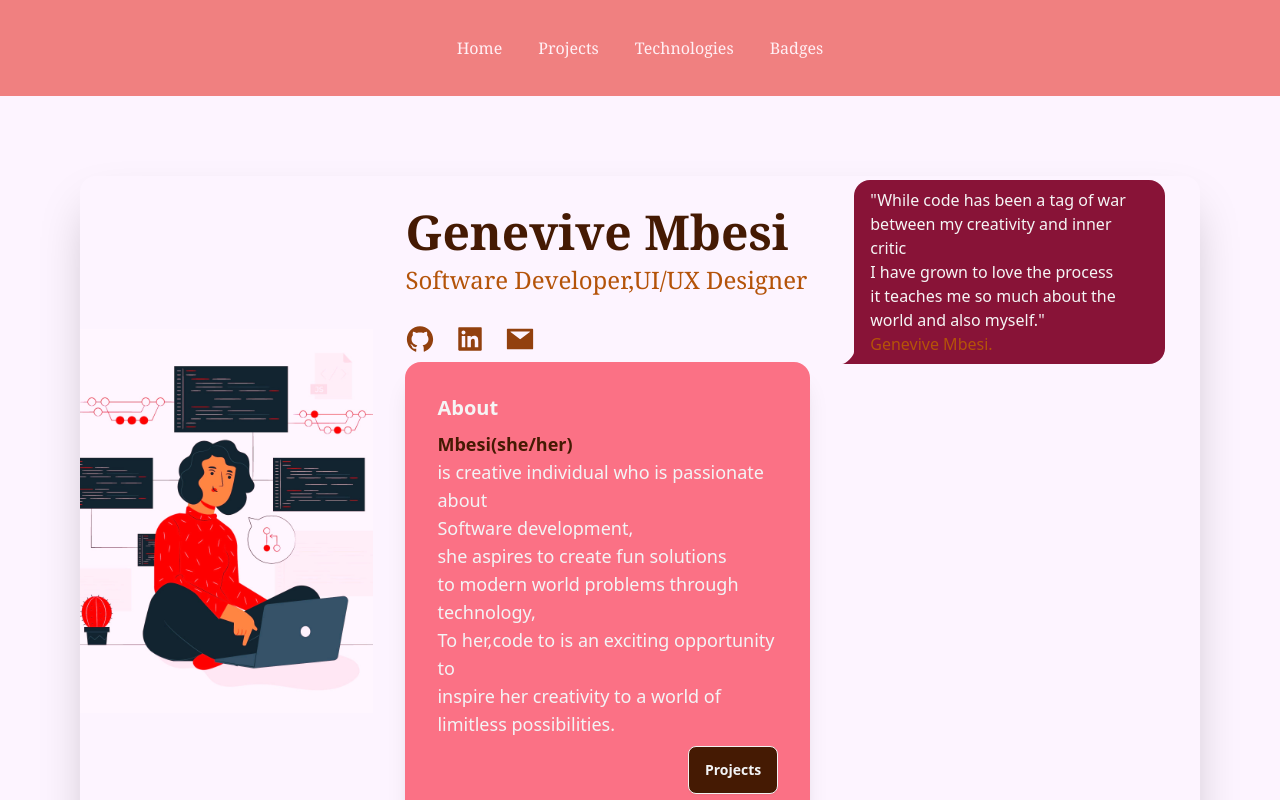
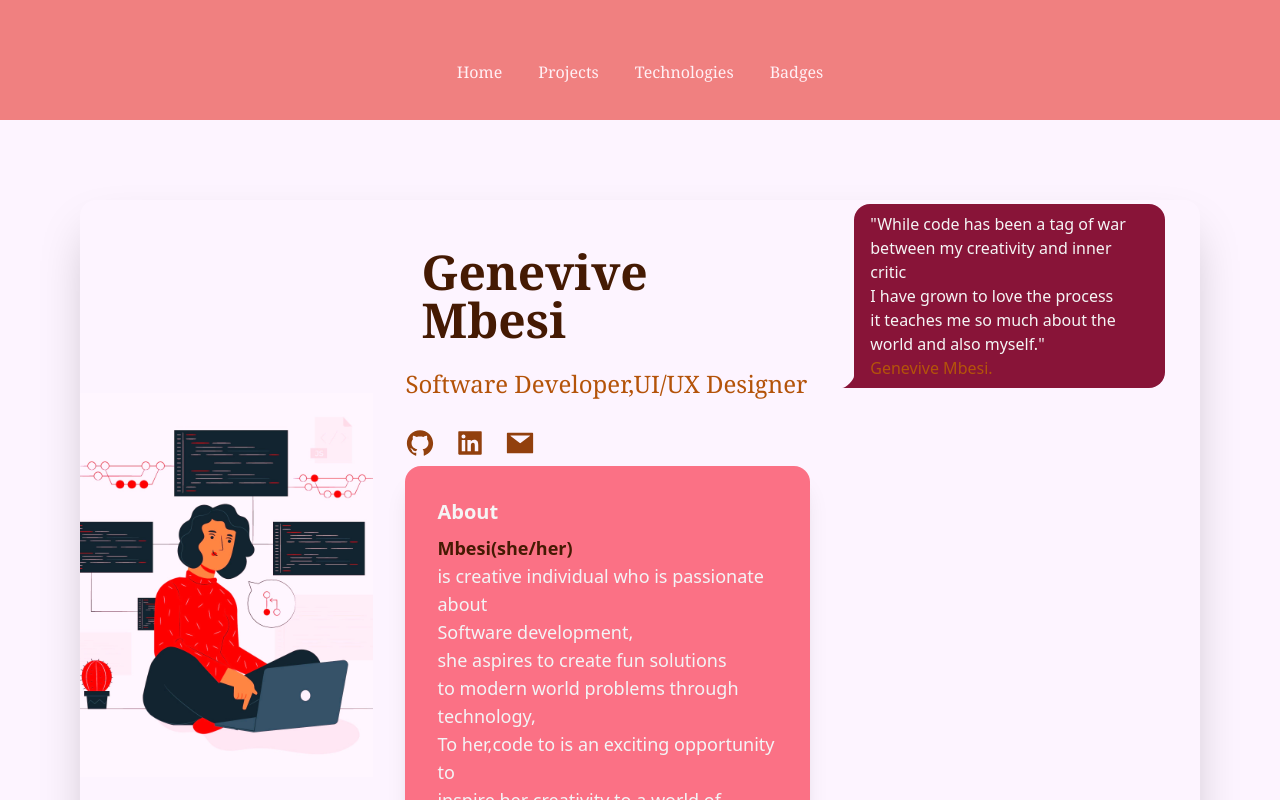
Before and after one commit to Genevive-Mbesi/Portfolio, a React (Create React App) app in the folder portfolio/: page / in a window 1280 px wide. Shown: the top 800 px of the page. Built offline with nearby package versions, Linux system fonts and the light colour scheme.

Commit message:
adjustments

```diff
--- a/portfolio/src/components/home.jsx
+++ b/portfolio/src/components/home.jsx
@@ -14,7 +14,7 @@ export default function Home() {
             <img src={assets} alt="Album" className="w-96 h-96" />
           </figure>
           <div className="card-body">
-            <h2 className="card-title text-amber-950 font-serif text-5xl font-bold">
+            <h2 className="card-title text-amber-950 font-serif p-4  text-5xl font-bold">
               Genevive Mbesi
             </h2>
             <p className="text-2xl font-serif  text-amber-700">
--- a/portfolio/src/components/navbar.jsx
+++ b/portfolio/src/components/navbar.jsx
@@ -28,8 +28,8 @@ export default function Navbar() {
   return (
     <div style={headingStyle}  >
       <nav style={navContainer} >
-        <div className="flex items-center">
-          <div className="lg:hidden text-rose-950 lg:flex flex-col lg:items-centerlg:items-center absolute top-8 right-4 mt-2 ">
+        <div className="flex items-center p-3">
+          <div className="lg:hidden text-rose-950 lg:flex  flex-col lg:items-centerlg:items-center absolute top-8 right-4 mt-2 ">
             <h1 onClick={toggleMenu} className="cursor-pointer">
               <AiOutlineMenu />
             </h1>
@@ -40,7 +40,7 @@ export default function Navbar() {
             showMenu
               ? "flex flex-col  font-serif  lg:hidden p-2 lg:items-center absolute top-14 right-6 mt-2 z-10  "
               : "hidden"
-          } lg:flex lg:flex-row lg:items-center flex`}
+          } lg:flex lg:flex-row  lg:items-center flex`}
         >
           <li style={headingStyle}>
             <Link to="/" >
```
